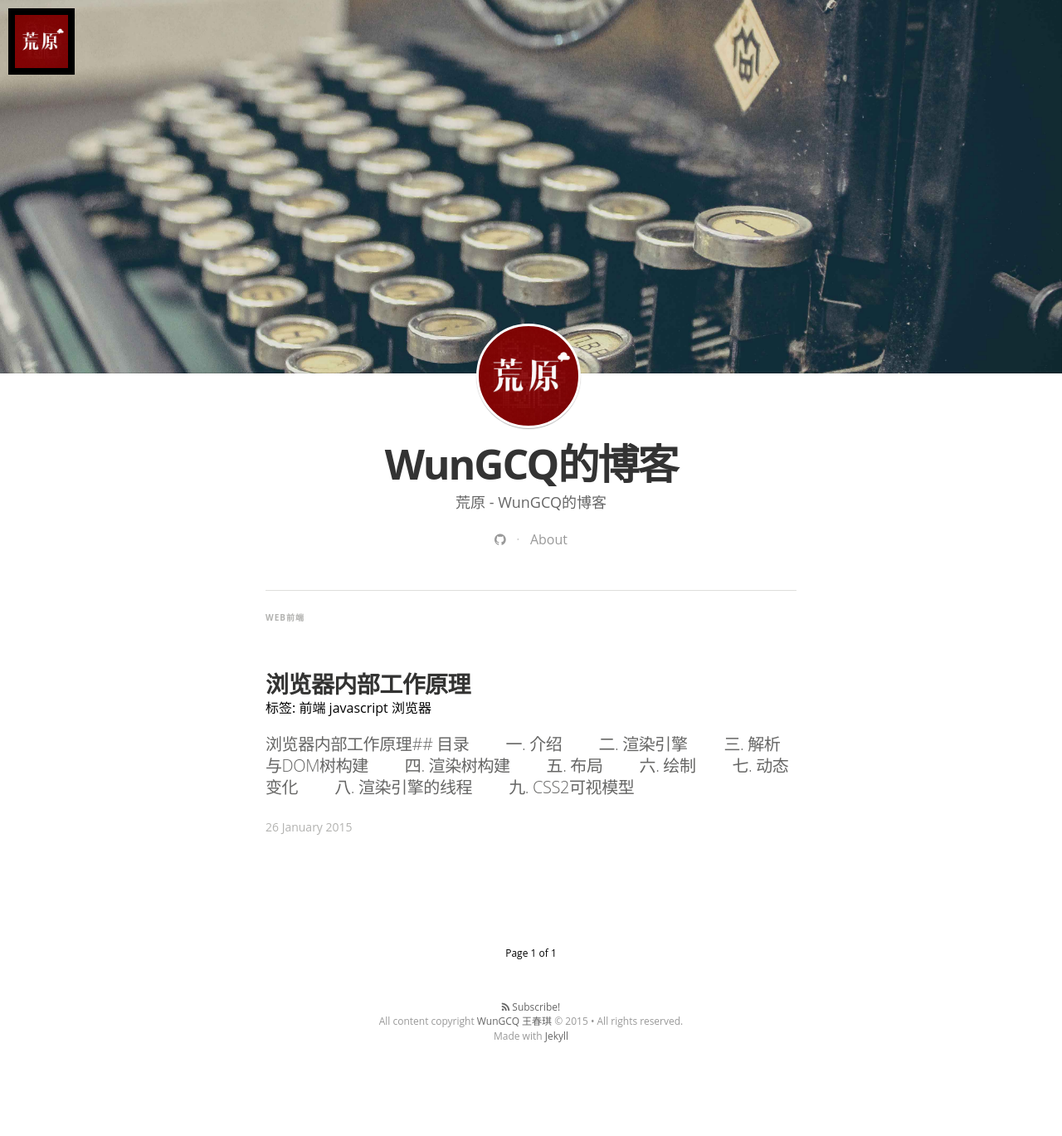
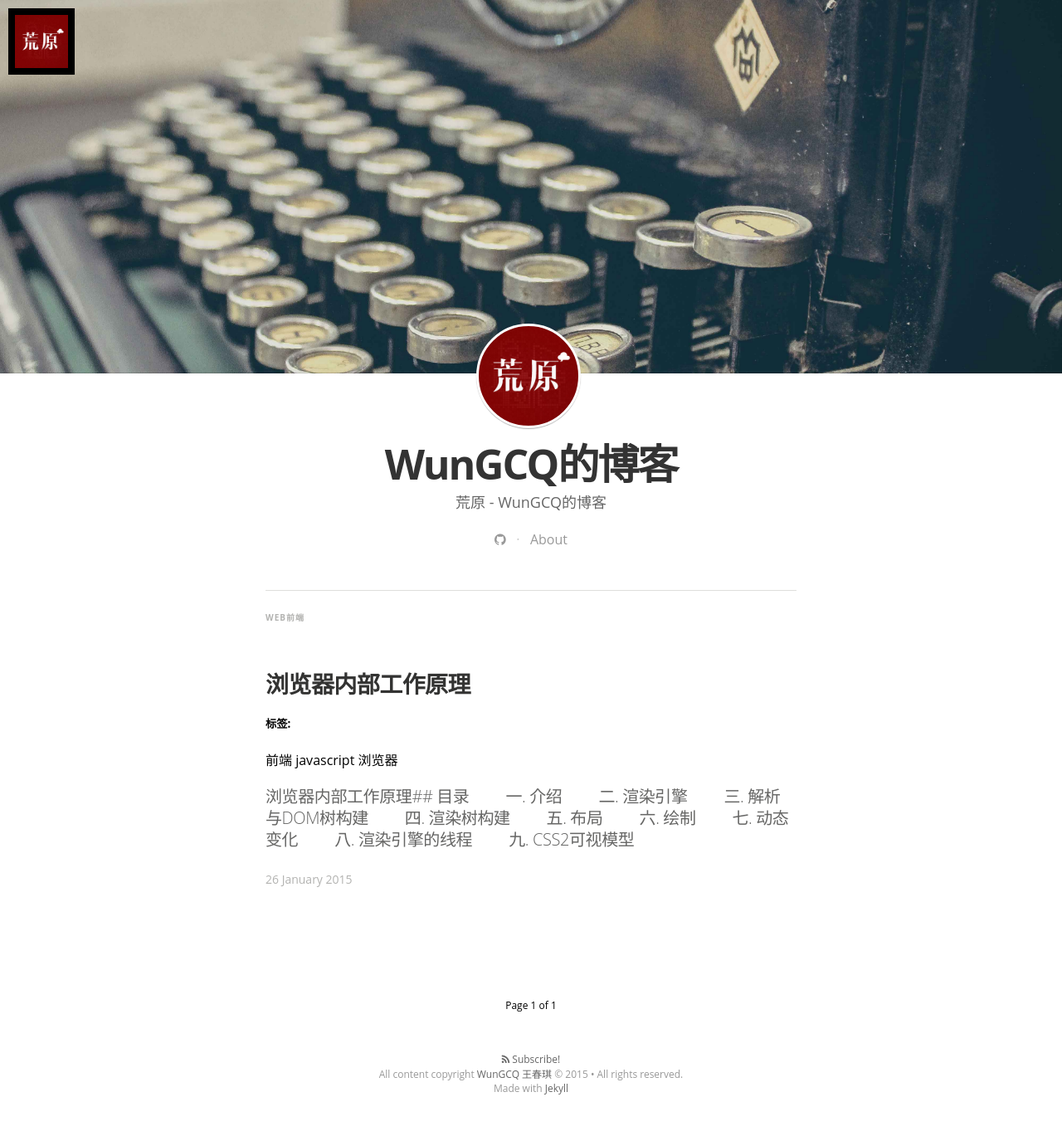
Before and after one commit to wcqblog/wcqblog.github.io, a Jekyll site: the page built from index.html, in a window 1280 px wide. Shown: the whole page at 83% size. Built offline with Jekyll 4.4.1, drawn with Linux system fonts in a browser that asks for light colours; nearby versions of some CDN libraries; some web fonts are replaced; Markdown is read by kramdown in place of the engine named in the settings; the list of posts is cut into pages by our own code; before the commit the page ends 1306 px from its top, so only the background shows below that.

Commit message:
Update index.html

```diff
--- a/index.html
+++ b/index.html
@@ -39,8 +39,8 @@ layout: default
           <div class="article-item">
             <header class="post-header">
               <h2 class="post-title" itemprop="name"><a href="{{ post.url }}" itemprop="url">{{ post.title }}</a></h2>
-              <div>
-                标签:
+              <div class="categories">
+                <h5>标签:</h5>
                 {% for categories in post.categories %}
                 <span>{{ categories }}</span>
                 {% endfor %}
```
